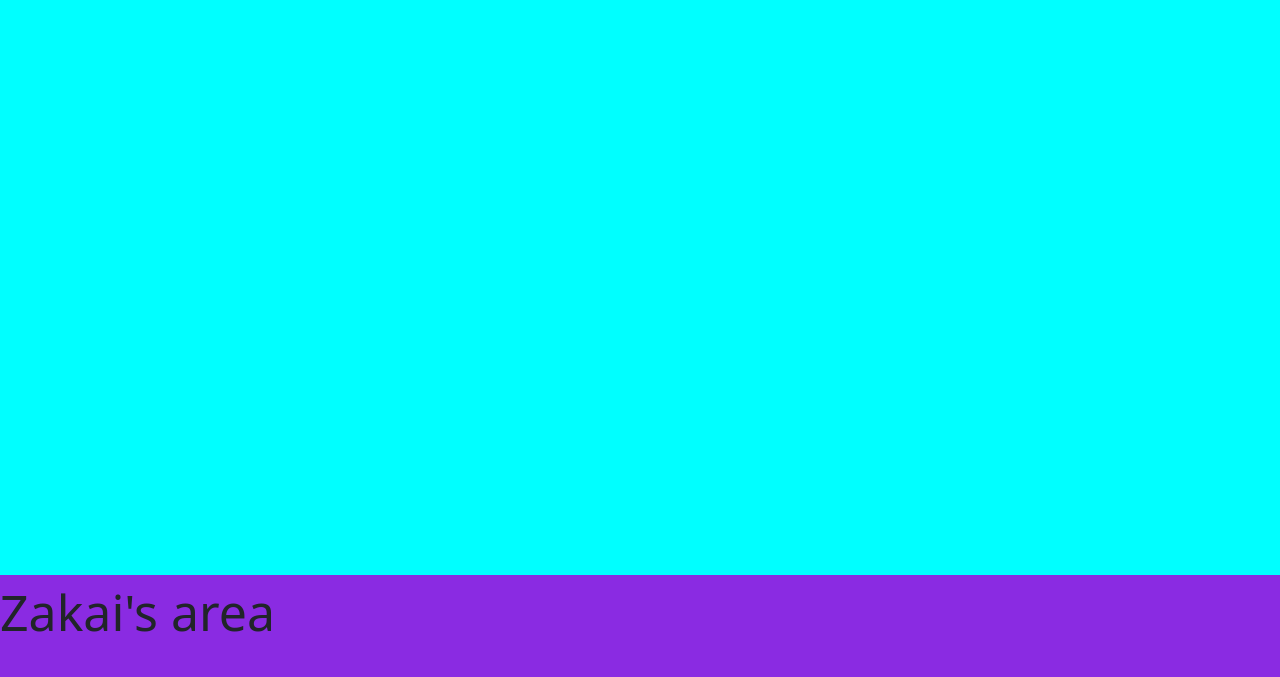
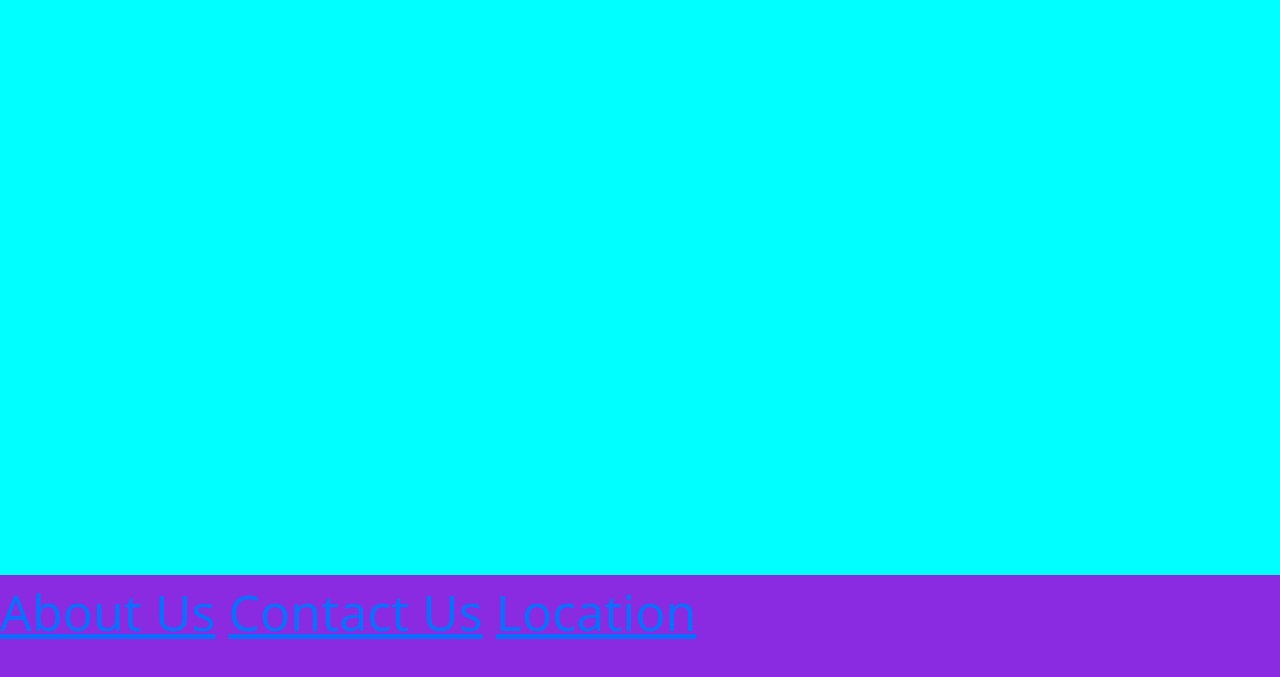
Before and after one commit to davidle241872/hungryTeam, a plain HTML site: page testP.html in a window 1280 px wide. Shown: the part 221-898 px from the top of the page. Drawn offline with nearby package versions, Linux system fonts and the light colour scheme.

Commit message:
footer update

```diff
--- a/testP.html
+++ b/testP.html
@@ -48,7 +48,14 @@
   </nav>
 
     <div class="test">Nick's area</div>
-    <footer class="footer">Zakai's area</footer>
+    <footer class="footer">
+      <a href="https://www.laughingskulllounge.com/about">About Us</a>
+      <a href="https://www.laughingskulllounge.com/contact">Contact Us</a>
+      <a href="https://www.laughingskulllounge.com/contact">Location</a>
+
+
+
+    </footer>
 </body>
 <script src="./testP.js"></script>
 </html>
```
